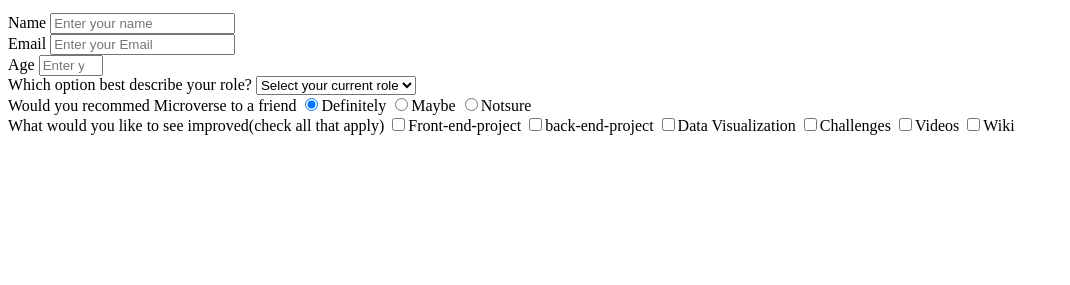
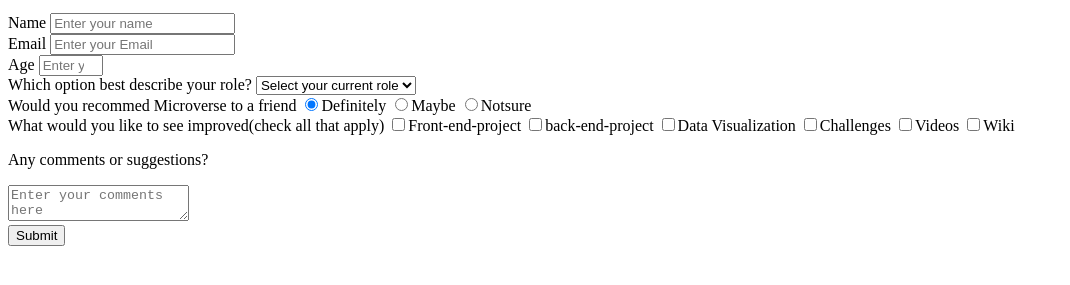
Before and after one commit to AmitKlohan/microverseAmitandThomasSurveyRepo, a plain HTML site: page index.html in a window 1280 px wide. Shown: the part 101-386 px from the top of the page, without its empty margins (0-1070 px from the left). Drawn offline with Linux system fonts and the light colour scheme.

Commit message:
added a textarea for suggestions and a submit button with id submit

```diff
--- a/index.html
+++ b/index.html
@@ -70,6 +70,12 @@
                  <input type="checkbox" value="Wiki">Wiki</input>
              </label>
          </div>
+
+         <div class="divBox">
+             <p id="comment-heading">Any comments or suggestions?</p>
+             <textarea name="comment" id="comment" placeholder="Enter your comments here"></textarea>
+         </div>
+         <button id="submit">Submit</button>
     </form>
 
 </body>
```
